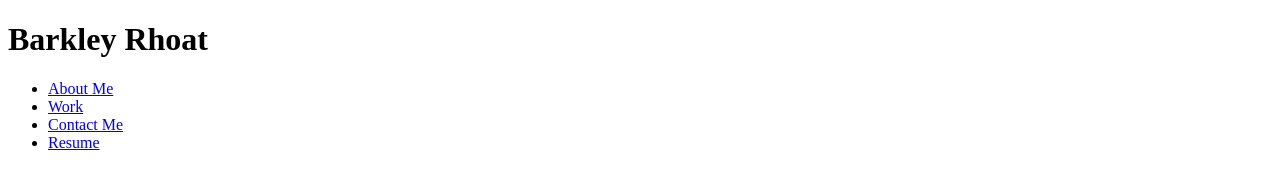
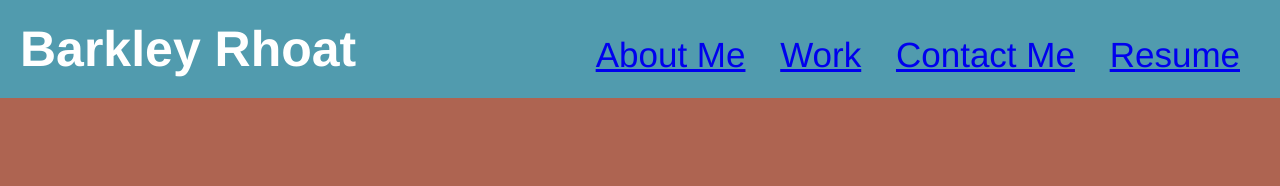
Before and after one commit to BarkleyRhoat/advanced-css-portfolio, a plain HTML site: page Main/index.html in a window 1280 px wide. Drawn offline with Linux system fonts and the light colour scheme.

Commit message:
added css to my header elements

```diff
--- a/Main/assets/style.css
+++ b/Main/assets/style.css
@@ -0,0 +1,36 @@
+* {
+    box-sizing: border-box;
+    padding: 0;
+    margin: 0;
+}
+
+body {
+    background-color: #ae6451;
+}
+
+header {
+    padding: 20px;
+    font-family: 'Franklin Gothic Medium', 'Arial Narrow', Arial, sans-serif;
+    background-color: #519BAE;
+    color: white;
+}
+
+header h1 {
+    display: inline-block;
+    font-size: 50px;
+}
+
+header nav {
+    padding-top: 15px;
+    margin-right: 20px;
+    float: right;
+    font-family: 'Franklin Gothic Medium', 'Arial Narrow', Arial, sans-serif;
+    font-size: 35px;
+}
+
+
+
+header nav ul li {
+    display: inline-block;
+    margin-left: 25px;
+}
--- a/Main/index.html
+++ b/Main/index.html
@@ -3,6 +3,7 @@
 <head>
     <meta charset="UTF-8">
     <meta name="viewport" content="width=device-width, initial-scale=1.0">
+    <link rel="stylesheet" href="./assets/style.css">
     <title>Barkley Rhoat's Portfolio</title>
 </head>
 <body>
```
